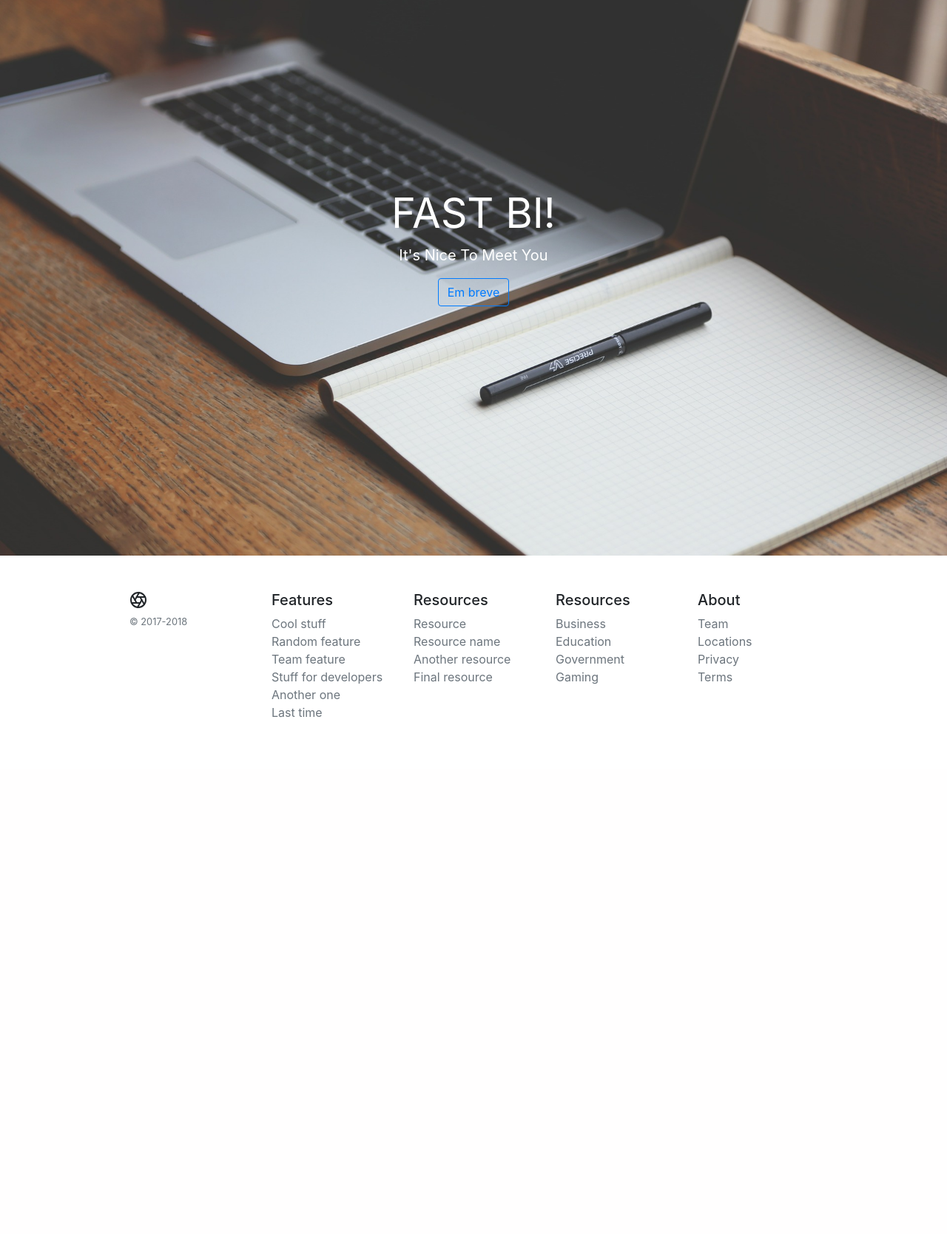
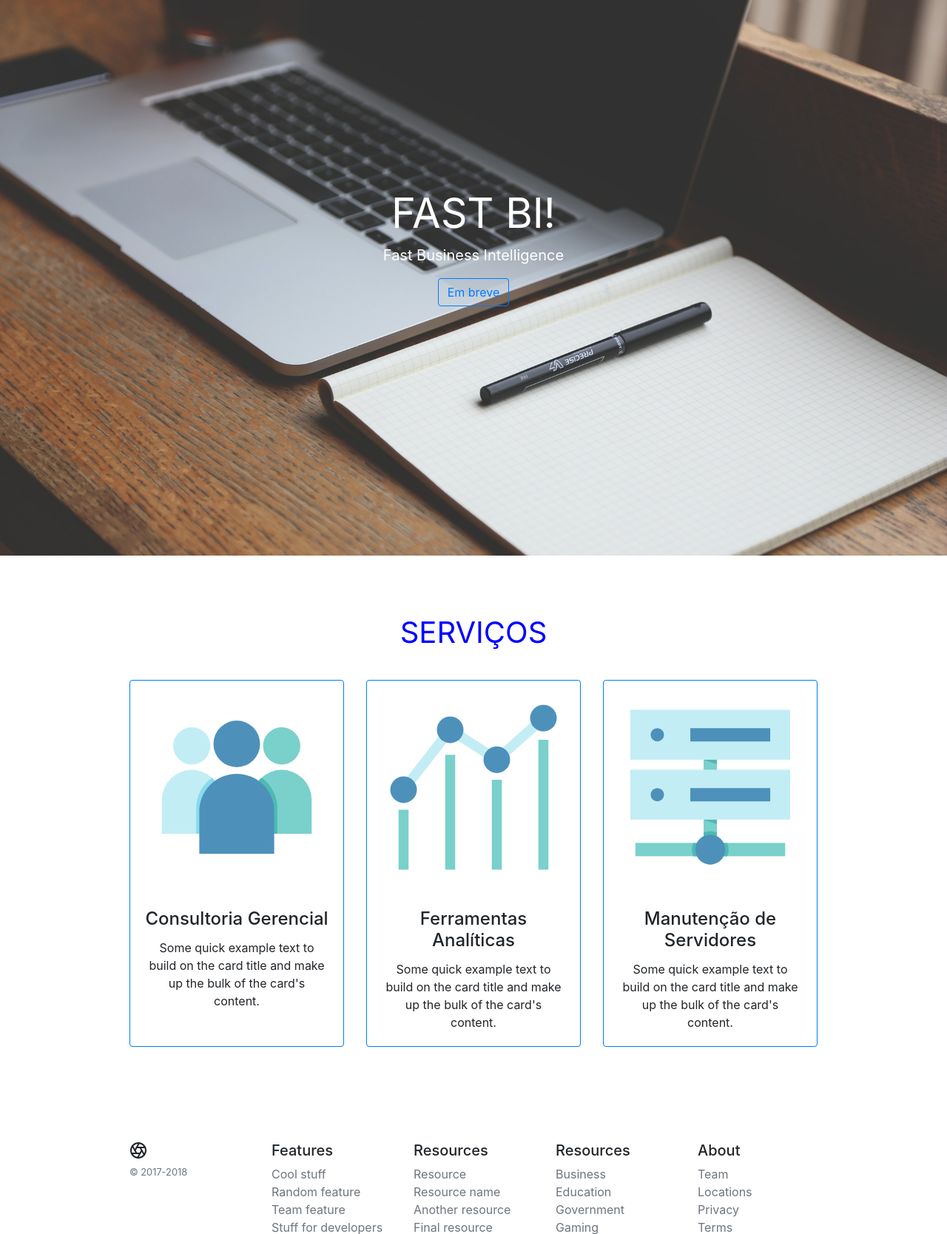
Before and after one commit to cavassani/fast-bi, a PHP site: page / in a window 1280 px wide. Shown: the part 49-1717 px from the top of the page at 74% size. Before the commit the page ends 1019 px from the top, so only its background shows below. Run offline with PHP 8.4, Linux system fonts and the light colour scheme; some libraries are stand-ins or nearby versions.

Commit message:
adição de seção servicos

```diff
--- a/css/style.css
+++ b/css/style.css
@@ -60,6 +60,16 @@ html, body {
 .mt-5-x, .my-5-x {
     margin-top: 13rem!important;
 }
+/* SERVICES SECTION */
+.margin-section {
+  margin-top:5em;
+  margin-bottom: 5em;
+}
+.title-section {
+  color:blue;
+  margin-bottom: 1em;
+}
+
 
 /*
  * Extra utilities
--- a/index.html
+++ b/index.html
@@ -31,14 +31,47 @@
 
     <!-- SEÇÃO FAST BI -->
     <div class="container-x">
-        <div class="image-intro">
-            <div class="text-intro col-md-5 p-lg-5 mx-auto my-5-x text-center">
-                <h1 class="intro-company-name text-uppercase display-4 font-weight-normal">FAST BI!</h1>
-                <p class="lead font-weight-normal">It's Nice To Meet You</p>
-                <a class="btn btn-outline-primary" href="#">Em breve</a>
+      <div class="image-intro">
+        <div class="text-intro col-md-5 p-lg-5 mx-auto my-5-x text-center">
+          <h1 class="intro-company-name text-uppercase display-4 font-weight-normal">FAST BI!</h1>
+          <p class="lead font-weight-normal">Fast Business Intelligence</p>
+          <a class="btn btn-outline-primary" href="#">Em breve</a>
+        </div>
+      </div>
+    </div>
+
+    <!-- SEÇÃO SERVIÇOS -->
+    <div class="services margin-section">
+      <div class="container">
+        <h1 class="title-section text-uppercase font-weight-normal text-center display-6">Serviços</h1>
+        <div class="row card-deck">
+          <div class="card text-center border-primary " >
+            <img class="card-img-top" src="img/service-icons/target_audience.svg" alt="Card image cap">
+            <div class="card-body">
+              <h4 class="card-title">Consultoria Gerencial</h4>
+              <p class="card-text">Some quick example text to build on the card title and make up the bulk of the card's content.</p>
 
             </div>
+          </div>
+
+          <div class="card text-center border-primary" >
+            <img class="card-img-top" src="img/service-icons/se_bench.svg" alt="Card image cap">
+            <div class="card-body">
+              <h4 class="card-title">Ferramentas Analíticas</h4>
+              <p class="card-text">Some quick example text to build on the card title and make up the bulk of the card's content.</p>
+
+            </div>
+          </div>
+
+          <div class="card text-center border-primary">
+            <img class="card-img-top" src="img/service-icons/hosting_service.svg" alt="Card image cap">
+            <div class="card-body">
+              <h4 class="card-title">Manutenção de Servidores</h4>
+              <p class="card-text">Some quick example text to build on the card title and make up the bulk of the card's content.</p>
+            </div>
+          </div>
         </div>
+      </div>
     </div>
 
     <!-- <div class="position-relative overflow-hidden p-3 p-md-5 m-md-3 text-center bg-light">
```
Also changed, not shown: img/service-icons/hosting_service.svg (added), img/service-icons/se_bench.svg (added), img/service-icons/target_audience.svg (added), img/solutions/logo-pentaho.png (added).
